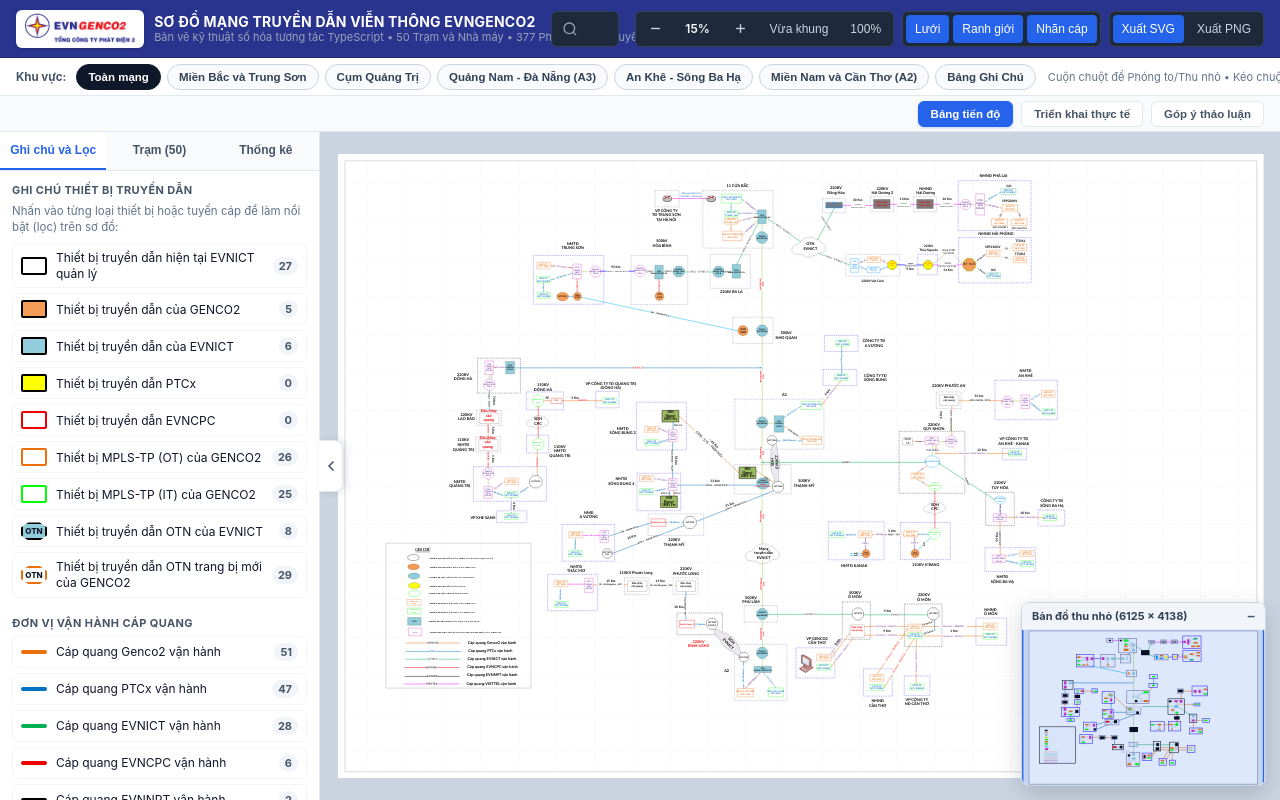
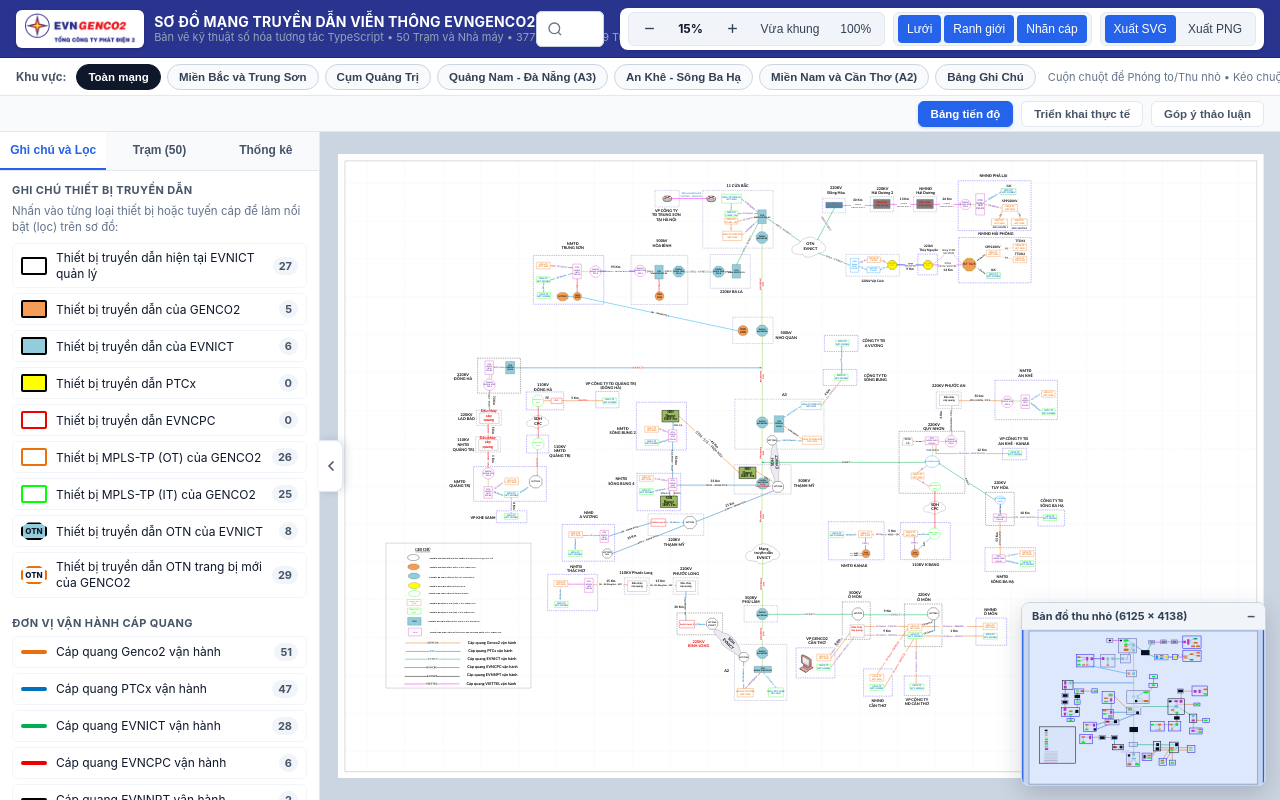
Before and after one commit to Duc-Manh/wan-genco2, a website with bundled scripts: page index.html in a window 1280 px wide. Built offline with nearby package versions, Linux system fonts and the light colour scheme.

Commit message:
style: set white background for search box and header toolbar

```diff
--- a/src/styles/main.css
+++ b/src/styles/main.css
@@ -107,6 +107,8 @@ body,
   position: relative;
   flex: 1;
   max-width: 440px;
+  background: #ffffff;
+  border-radius: 6px;
 }
 
 .wan-search-icon {
@@ -114,7 +116,7 @@ body,
   left: 11px;
   top: 50%;
   transform: translateY(-50%);
-  color: #94a3b8;
+  color: #64748b;
   pointer-events: none;
 }
 
@@ -123,17 +125,23 @@ body,
   height: 36px;
   padding: 0 32px 0 34px;
   border-radius: 6px;
-  border: 1px solid #334155;
-  background: #1e293b;
-  color: #f8fafc;
+  border: 1px solid #cbd5e1;
+  background: #ffffff;
+  color: #0f172a;
   font-size: 12.5px;
   outline: none;
-  transition: border-color 0.15s, background 0.15s;
+  box-shadow: 0 1px 2px rgba(0, 0, 0, 0.05);
+  transition: border-color 0.15s, box-shadow 0.15s;
+}
+
+.wan-search-box input::placeholder {
+  color: #94a3b8;
 }
 
 .wan-search-box input:focus {
-  border-color: #3b82f6;
-  background: #0f172a;
+  border-color: #2563eb;
+  background: #ffffff;
+  box-shadow: 0 0 0 3px rgba(37, 99, 235, 0.2);
 }
 
 .wan-search-clear {
@@ -143,7 +151,7 @@ body,
   transform: translateY(-50%);
   background: transparent;
   border: none;
-  color: #94a3b8;
+  color: #64748b;
   font-size: 18px;
   cursor: pointer;
 }
@@ -207,16 +215,20 @@ body,
   display: flex;
   align-items: center;
   gap: 8px;
+  background: #ffffff;
+  padding: 4px 8px;
+  border-radius: 8px;
+  box-shadow: 0 1px 3px rgba(0, 0, 0, 0.15);
 }
 
 .wan-btn-group {
   display: flex;
   align-items: center;
-  gap: 4px;
-  background: #1e293b;
-  padding: 3px;
+  gap: 3px;
+  background: #f1f5f9;
+  padding: 2px 4px;
   border-radius: 6px;
-  border: 1px solid #334155;
+  border: 1px solid #e2e8f0;
 }
 
 .wan-tool-btn {
@@ -228,7 +240,7 @@ body,
   border-radius: 4px;
   border: none;
   background: transparent;
-  color: #cbd5e1;
+  color: #334155;
   font-size: 12px;
   font-weight: 500;
   cursor: pointer;
@@ -237,8 +249,8 @@ body,
 }
 
 .wan-tool-btn:hover {
-  background: #334155;
-  color: #ffffff;
+  background: #e2e8f0;
+  color: #0f172a;
 }
 
 .wan-tool-btn.active {
@@ -259,8 +271,8 @@ body,
   min-width: 44px;
   text-align: center;
   font-size: 12px;
-  font-weight: 600;
-  color: #f8fafc;
+  font-weight: 700;
+  color: #0f172a;
 }
 
 .wan-icon-btn {
```
